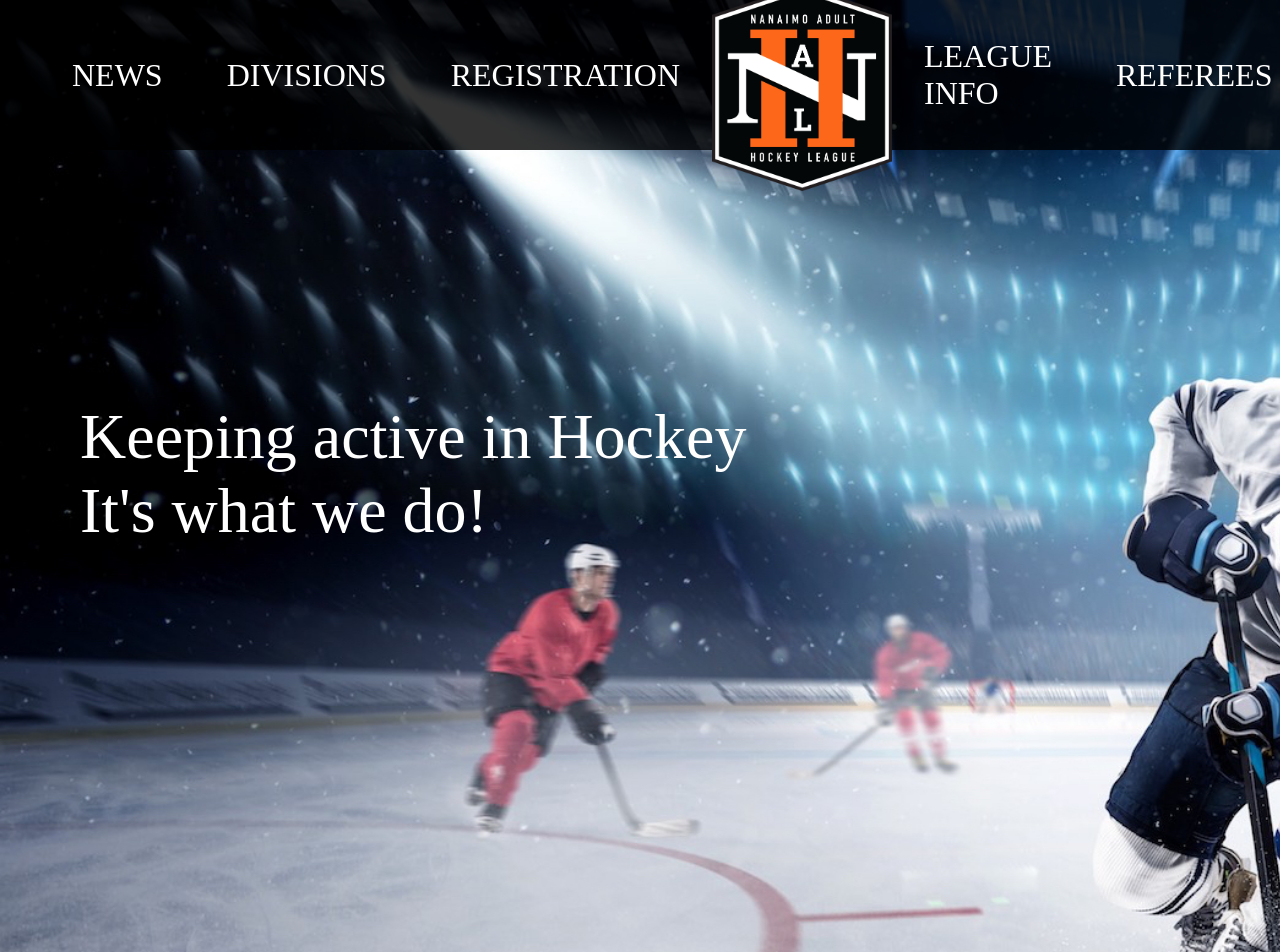
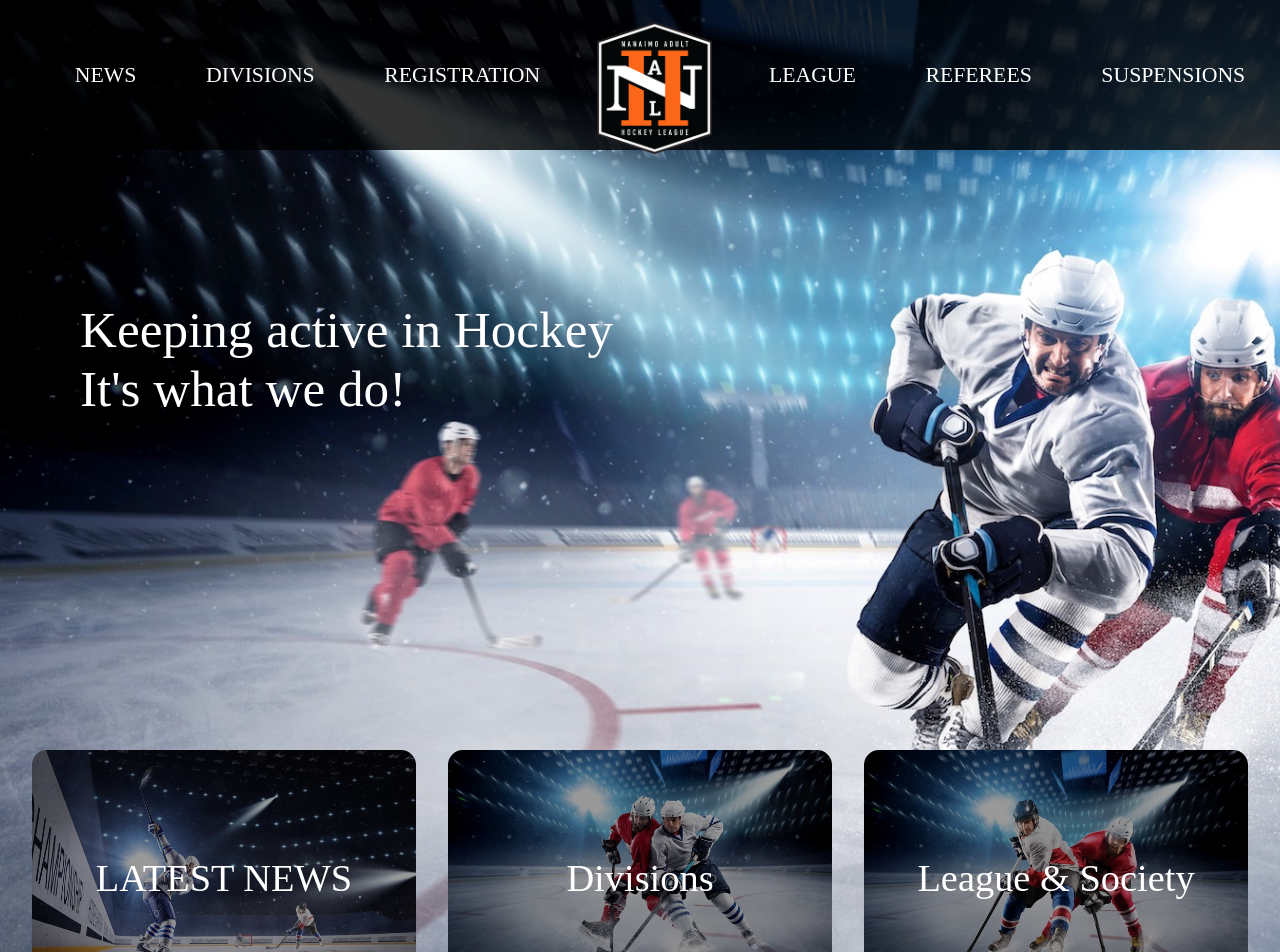
Before and after one commit to T-Pirozzini/Sports-Dashboard, a React (Create React App) app: page / in a window 1280 px wide. Shown: the top 952 px of the page. Built offline with nearby package versions, Linux system fonts and the light colour scheme; no server answers; a web font is replaced by a local one.

Commit message:
minor styles across all stylesheets

```diff
--- a/src/components/Footer.css
+++ b/src/components/Footer.css
@@ -14,11 +14,12 @@
   flex-direction: column;
   align-items: flex-start;
 }
-li {
+.footer-container > ul > li {
   color: white;
   transition: color 0.2s ease;
+  font-size: .8vw;
 }
-li:hover {
+.footer-container > ul > li:hover {
   color: rgba(255, 255, 255, 0.372);
   cursor: pointer;
 }
--- a/src/components/ImageLinks.css
+++ b/src/components/ImageLinks.css
@@ -1,6 +1,6 @@
 .img-main {
   width: 100%;
-  padding: 500px 0px 100px 0px;
+  padding: 300px 0px 100px 0px;
 }
 .img-container {
   display: flex;
--- a/src/components/Navbar.css
+++ b/src/components/Navbar.css
@@ -1,7 +1,7 @@
 .main-nav {
   position: fixed;
   z-index: 1;
-  width: 100vw;
+  width: 100%;
   top: 0;
 }
 .navigation{
@@ -10,13 +10,13 @@
   align-items:center;
   background-color: rgba(0, 0, 0, 0.802);
   margin: 0px;
-  min-width: 80vw;
+  /* min-width: 80vw; */
   height: 150px;
 }
 .navigation > li {
   color: white;
-  font-size: 2rem;
-  padding: 2rem;
+  font-size: 1.7vw;
+  padding: 1vw;
   transition: color 0.2s ease;
   list-style: none;
 }
@@ -24,16 +24,20 @@
   color: white;
   text-decoration: none;
 }
+.navigation > li:hover {
+  cursor: pointer;
+  color: rgba(255, 255, 255, 0.372);
+}
 .navigation > li > a:hover {
   cursor: pointer;
   color: rgba(255, 255, 255, 0.372);
 }
 .hockey-logo {
   padding-top: 30px;
-  width: 180px;
-  transition: .7s ease;
+  width: 9vw;
 }
 .hockey-logo:hover {
   transform: scale(1.1);
   cursor: pointer;
+  transition: .7s ease;
 }
--- a/src/components/Navbar.jsx
+++ b/src/components/Navbar.jsx
@@ -15,7 +15,7 @@ export default function Navbar() {
           <li><Link to="/divisions">DIVISIONS</Link></li>
           <li>REGISTRATION</li>
           <Link to="/"><img src={hockey_logo} alt="Nanaimo Adult Hockey League" className="hockey-logo" /></Link>
-          <li>LEAGUE INFO</li>
+          <li>LEAGUE</li>
           <li>REFEREES</li>
           <li><Link to="/login">SUSPENSIONS</Link></li>
         </ul>
--- a/src/pages/Home.css
+++ b/src/pages/Home.css
@@ -2,6 +2,7 @@
   background-image: url('../assets/hockey-bg-main.jpeg');
   background-repeat: no-repeat;
   background-size: cover;
+
 }
 .home-title {
   display: flex;
@@ -9,9 +10,9 @@
   justify-content: flex-start;
   align-items: flex-start;
   color: white;
-  font-size: 4rem;
+  font-size: 4vw;
   margin: 0px 0px 0px 80px;
 }
 .home-title > div {
-  margin-top: 400px;
+  margin-top: 300px;
 }
```
